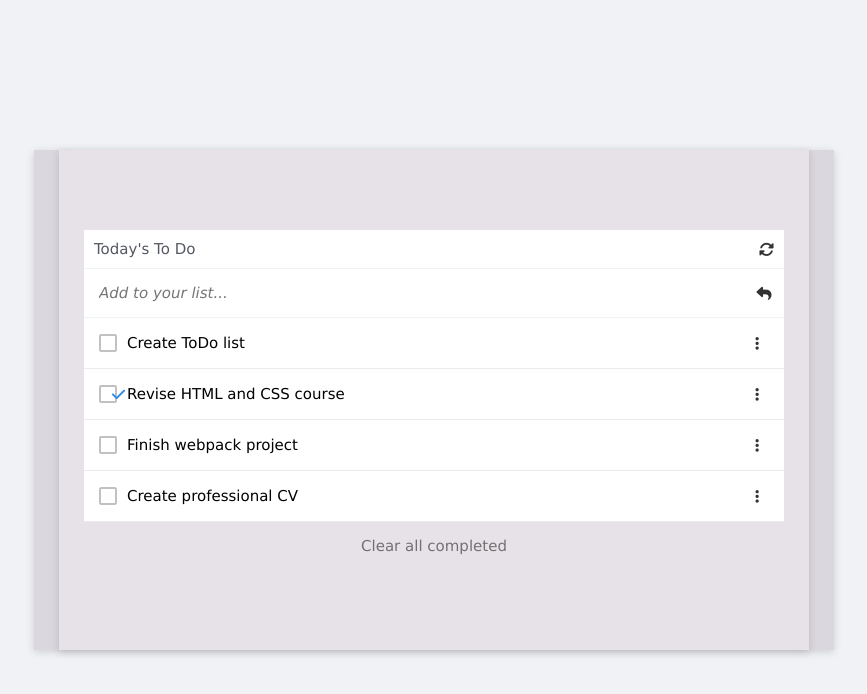
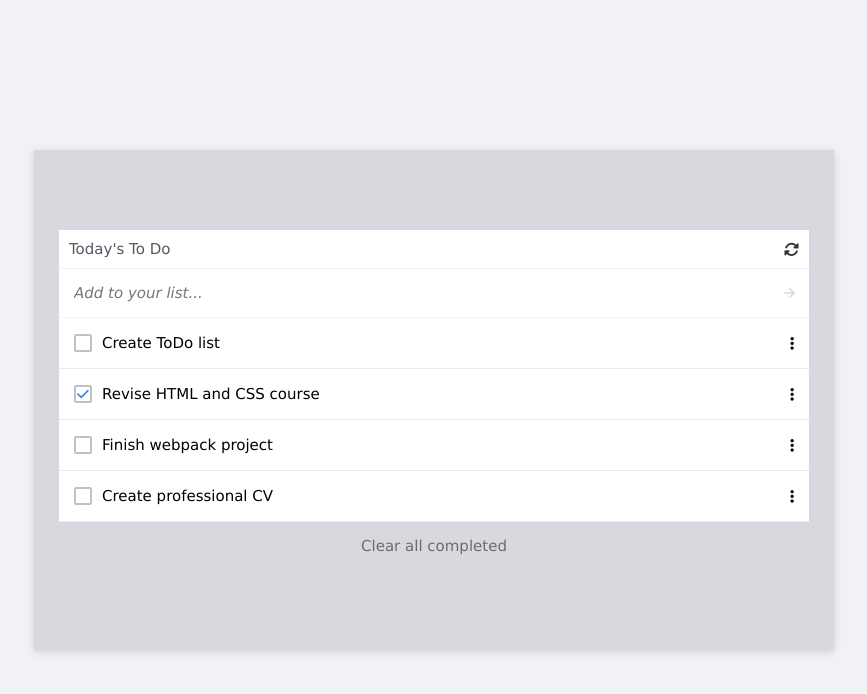
Before and after one commit to roniy68/ToDo-List, a website built with webpack: page src/index.html in a window 1280 px wide. Shown: the whole page, without its empty margins (206-1073 px from the left). Built offline with nearby package versions, Linux system fonts and the light colour scheme.

```diff
--- a/src/index.html
+++ b/src/index.html
@@ -14,15 +14,13 @@
     <main>
         <div class="list-placeholder">
             <div class="list-header">
-                <div class="list-placeholder">
-                    <div class="list-header">
                 <h1>Today's To Do</h1>
-                      <i class="fa-solid fa-rotate refresh-btn"></i>
+                <i class="fa-solid fa-rotate"></i>
             </div>
             <form class="submit-item">
-                        <input id="type-list" type="text" placeholder="Add to your list..." />
+                <input type="text" placeholder="Add to your list..." />
                 <button type="submit" class="icon-return">
-                          <i class="fa-solid fa-reply"></i>
+                    <i class='fa fa-arrow-right'></i>
                 </button>
             </form>
             <ul class="list-content">
@@ -30,6 +28,7 @@
             <button class="clear-btn" type="submit">Clear all completed</button>
         </div>
     </main>
+    <script src="index.js"></script>
 </body>
-                <script src="index.js"></script>
+
 </html>
```
Lines whose indentation alone changed are shown as unchanged.
